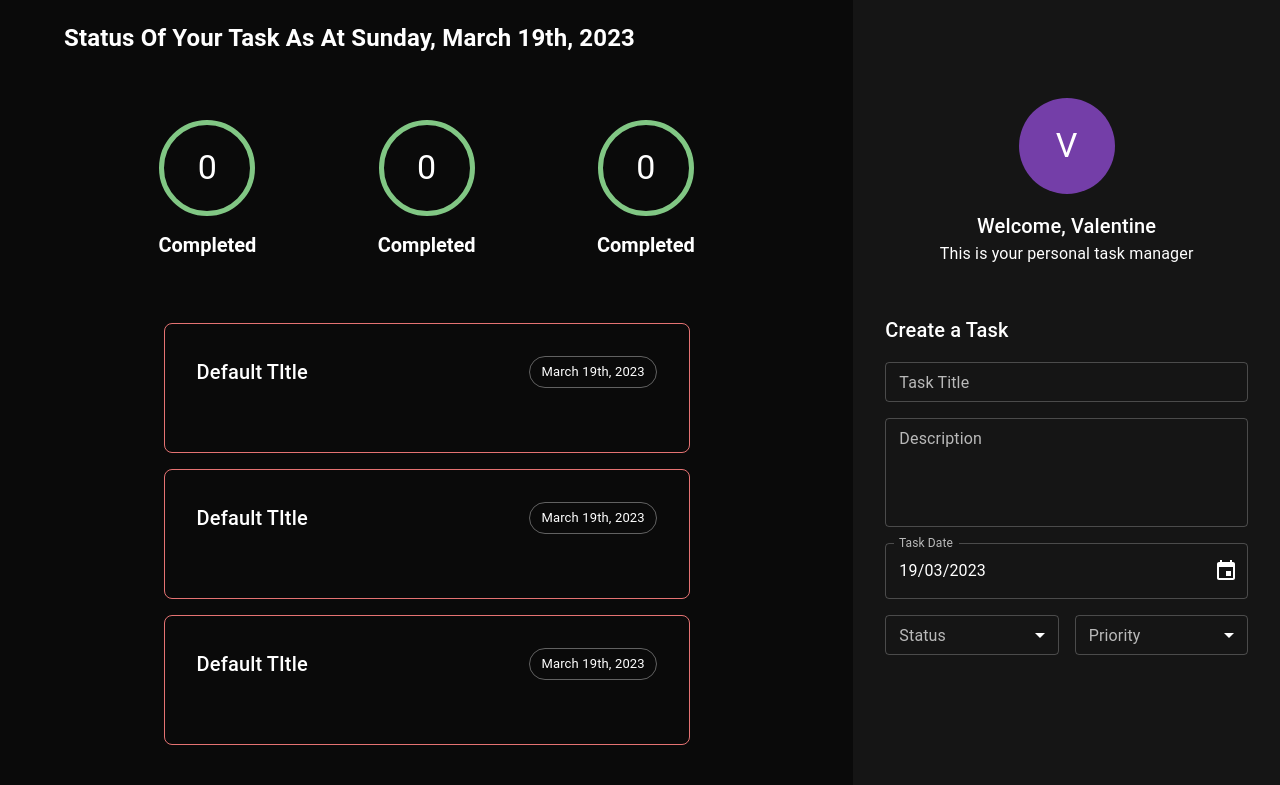
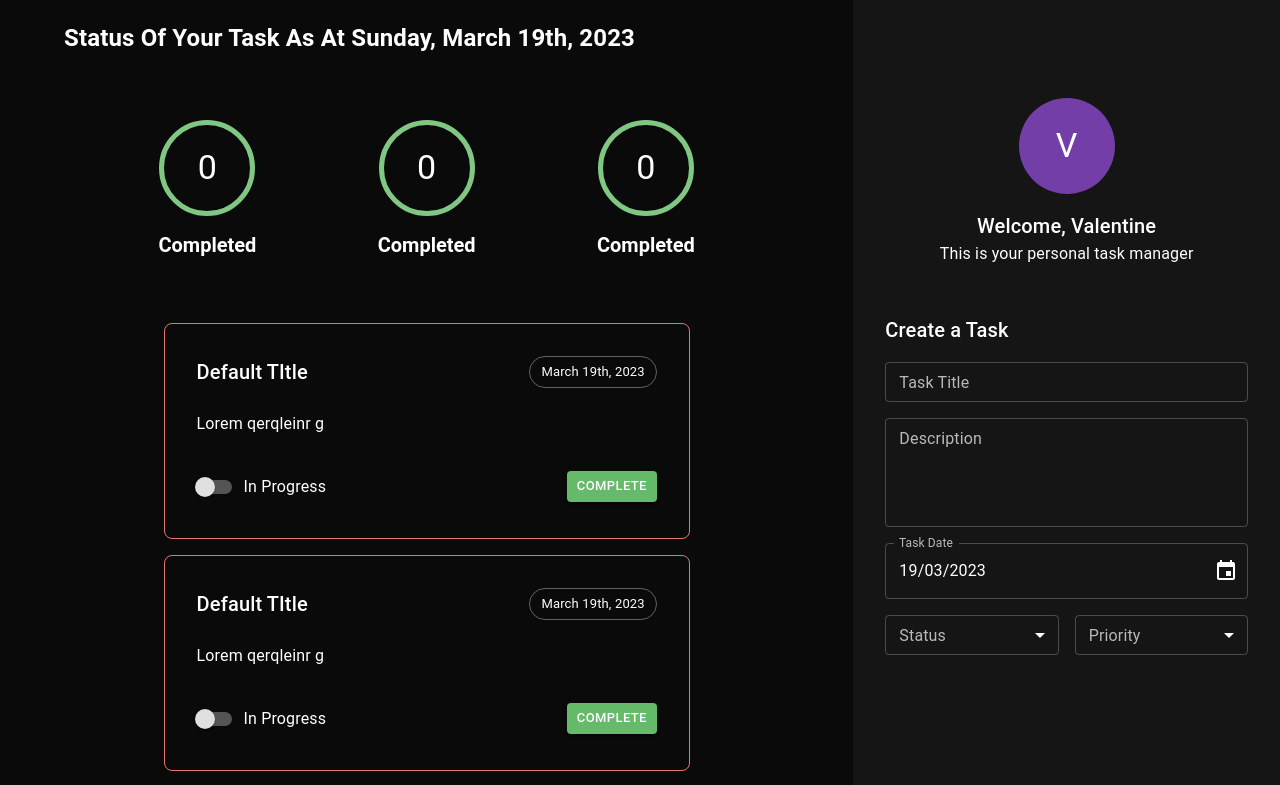
Before and after one commit to valentinesamuel/ts-todo-react, a React (Vite) app: page / in a window 1280 px wide. Shown: the top 785 px of the page. Built offline with nearby package versions, Linux system fonts and the light colour scheme.

Commit message:
FEAT: Made footer

```diff
--- /dev/null
+++ b/src/components/task/_TaskFooter.tsx
@@ -0,0 +1,29 @@
+import { FC, ReactElement } from 'react';
+import PropTypes from 'prop-types';
+import { Box, Switch, FormControlLabel, Button } from '@mui/material';
+
+export const TaskFooter: FC = (props): ReactElement => {
+  return (
+    <Box
+      display="flex"
+      justifyContent="space-between"
+      alignItems="center"
+      mt={4}
+    >
+      <FormControlLabel
+        label="In Progress"
+        control={<Switch color="warning" />}
+      ></FormControlLabel>
+      <Button
+        variant="contained"
+        color="success"
+        sx={{ color: '#ffffff' }}
+        size="small"
+      >
+        Complete
+      </Button>
+    </Box>
+  );
+};
+
+TaskFooter.prototype = {};
--- /dev/null
+++ b/src/components/task/_taskDescription.tsx
@@ -0,0 +1,17 @@
+import { FC, ReactElement } from 'react';
+import PropTypes from 'prop-types';
+import { Box, Typography } from '@mui/material';
+import { ITaskDescription } from './interfaces/iTaskDescription';
+
+export const TaskDescription: FC<ITaskDescription> = (props): ReactElement => {
+    const { description = "Lorem qerqleinr g"} = props;
+  return (
+    <Box>
+      <Typography>{description}</Typography>
+    </Box>
+  );
+};
+
+TaskDescription.propTypes = {
+  description: PropTypes.string,
+};
--- a/src/components/task/_taskHeader.tsx
+++ b/src/components/task/_taskHeader.tsx
@@ -7,7 +7,7 @@ import { format } from 'date-fns';
 export const TaskHeader: FC<ITaskHeader> = (props): ReactElement => {
   const { title = 'Default TItle', date = new Date() } = props;
   return (
-    <Box display="flex" width="100%" justifyContent="space-between" mb={4}>
+    <Box display="flex" width="100%" justifyContent="space-between" mb={3}>
       <Box>
         <Typography variant="h6">{title}</Typography>
       </Box>
--- /dev/null
+++ b/src/components/task/interfaces/iTaskDescription.ts
@@ -0,0 +1,3 @@
+export interface ITaskDescription {
+  description?: string;
+}
--- a/src/components/task/task.tsx
+++ b/src/components/task/task.tsx
@@ -2,6 +2,8 @@ import { FC, ReactElement } from 'react';
 import PropTypes from 'prop-types';
 import { Box, Avatar, Typography } from '@mui/material';
 import { TaskHeader } from './_taskHeader';
+import { TaskDescription } from './_taskDescription';
+import { TaskFooter } from './_TaskFooter';
 
 const Task: FC = (props): ReactElement => {
   return (
@@ -21,6 +23,8 @@ const Task: FC = (props): ReactElement => {
       }}
     >
       <TaskHeader />
+      <TaskDescription />
+      <TaskFooter />
     </Box>
   );
 };
```
